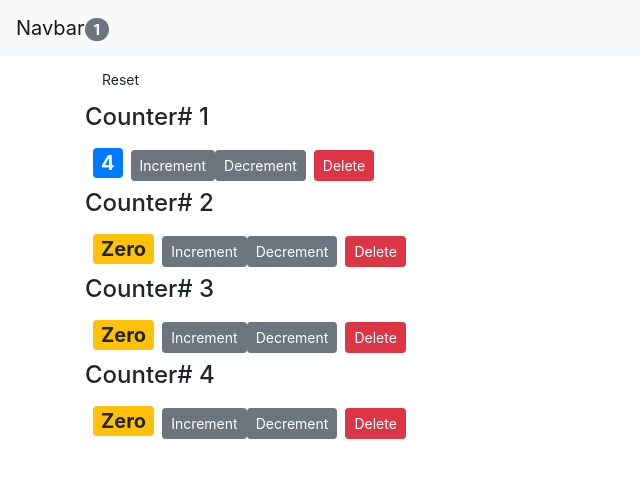
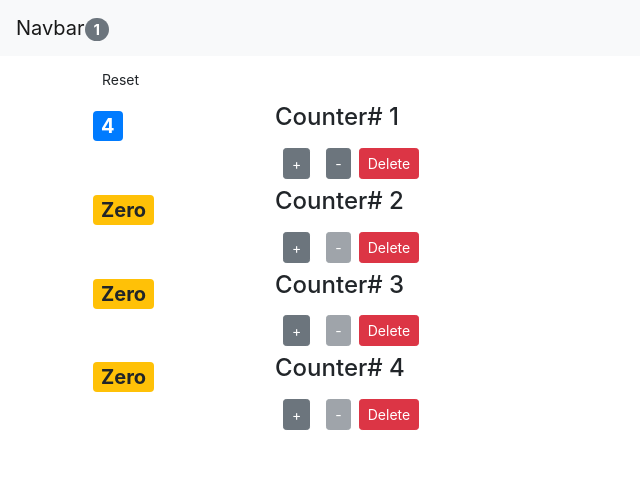
Before and after one commit to salmaatarekk/Learning-React, a React (Create React App) app in the folder counter-app/: page / in a window 1280 px wide. Shown: the top 478 px of the page, without its empty margins (0-640 px from the left). Built offline with nearby package versions, Linux system fonts and the light colour scheme.

Commit message:
disable button based on condition

```diff
--- a/counter-app/src/components/counter.jsx
+++ b/counter-app/src/components/counter.jsx
@@ -26,14 +26,21 @@
         return (
 
 
-            <div>
+            <div className = "row">
+            <div className="col-2">
+                <span style={this.styles} className={this.getBadgeClasses()} >{this.formatCount()}</span>
+            </div>
+            <div className="col">
+
                 {this.props.children }
-                <span style={this.styles} className={this.getBadgeClasses()} >{this.formatCount()}</span>
-                <button onClick={() => {this.props.onIncrement(this.props.counter)}} className="btn btn-secondary btn-sm">Increment</button>
+                <button onClick={() => {this.props.onIncrement(this.props.counter)}} className="btn btn-secondary btn-sm m-2">+</button>
 
-                <button onClick={() => this.props.onDecrement(this.props.counter) } className="btn btn-secondary btn-sm">Decrement</button>
+                <button onClick={() => this.props.onDecrement(this.props.counter) } className="btn btn-secondary btn-sm m-2"
+                disabled = {this.props.counter.value === 0 ? 'disabled' : ''}
+                >-</button>
 
-                <button onClick = { () => this.props.onDelete(this.props.counter.id)} className="btn btn-danger btn-sm m-2">Delete</button>
+                <button onClick = { () => this.props.onDelete(this.props.counter.id)} className="btn btn-danger btn-sm ">Delete</button>
+            </div>
             </div>
         );
     }
```
